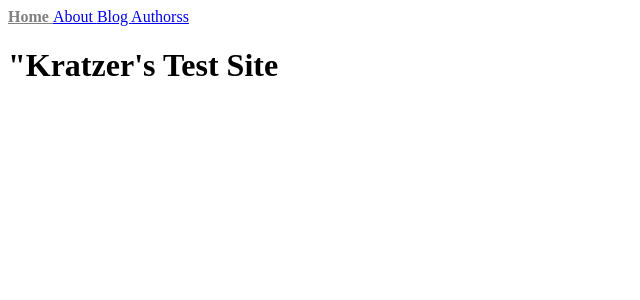
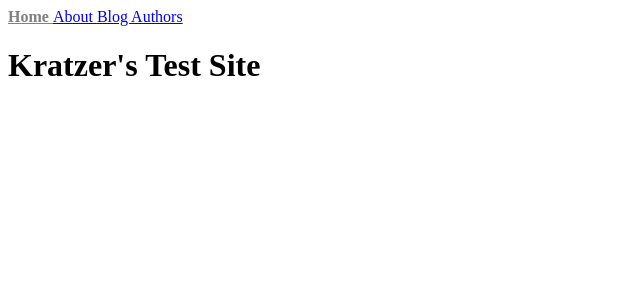
Before and after one commit to kratzercanby/kratzercanby.github.io, a Jekyll site: the page built from index.html, in a window 1280 px wide. Shown: the top 300 px of the page, without its empty margins (0-640 px from the left). Built offline with Jekyll 4.4.1, drawn with Linux system fonts in a browser that asks for light colours.

Commit message:
some updates

```diff
--- a/_data/navigation.yml
+++ b/_data/navigation.yml
@@ -4,5 +4,5 @@
   link: /about.html
 - name: Blog
   link: /blog.html
-- name: Authorss
+- name: Authors
   link: /authors.html
--- a/index.html
+++ b/index.html
@@ -2,4 +2,4 @@
 layout: default
 title: Kratzer|Home
 ---
-<h1>"Kratzer's Test Site</h1>
+<h1>Kratzer's Test Site</h1>
```
Also changed, not shown: _posts/2018-12-09-github-pages-markdown-map.md (+1 -1 lines).
